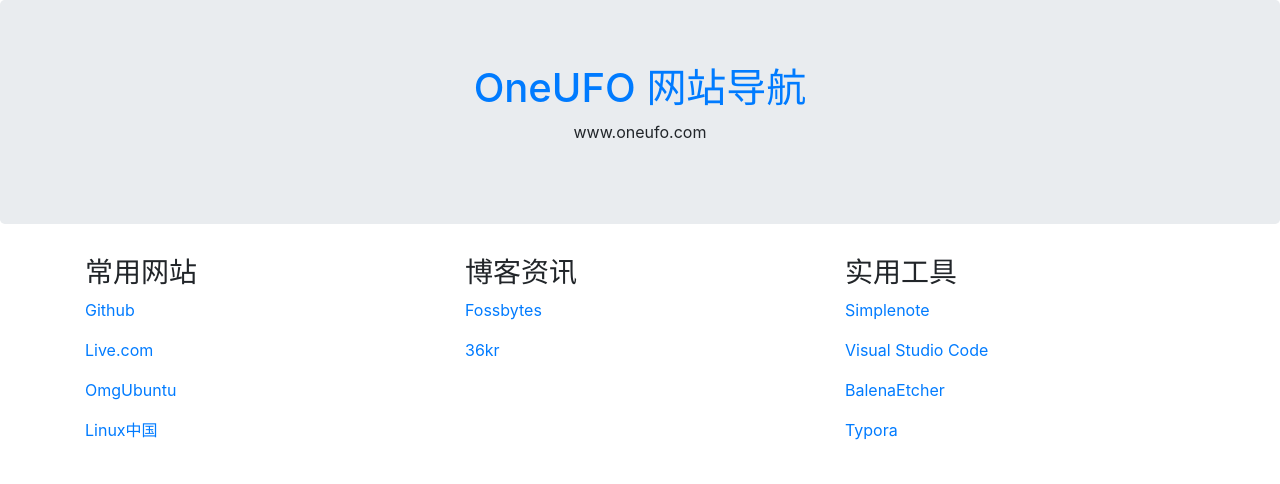
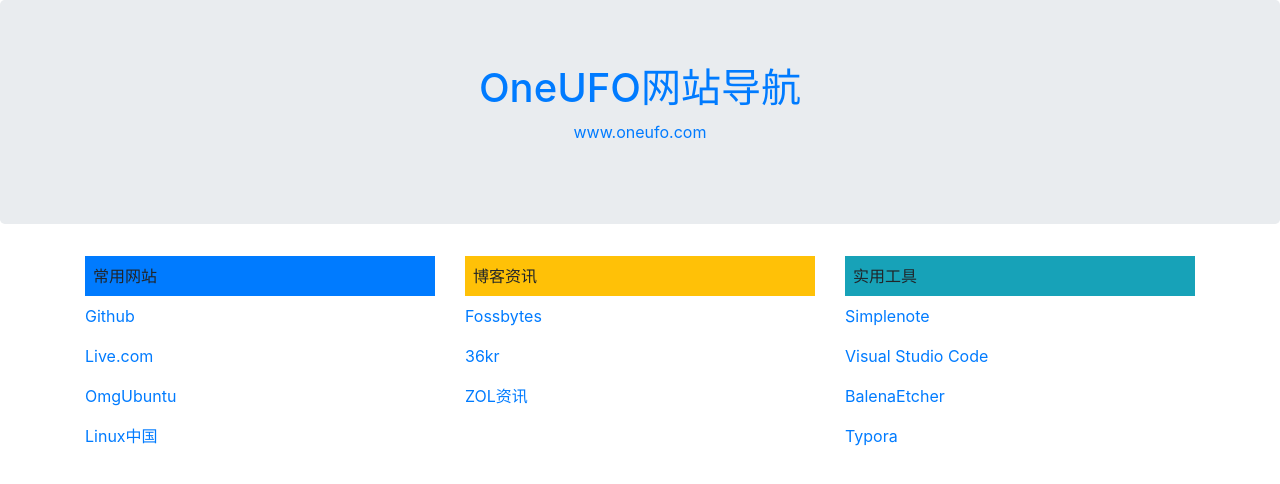
Before and after one commit to oneufo/123, a plain HTML site: page index.html in a window 1280 px wide. Drawn offline with nearby package versions, Linux system fonts and the light colour scheme.

Commit message:
Update index.html

```diff
--- a/index.html
+++ b/index.html
@@ -11,26 +11,30 @@
 <body>
 
 <div class="jumbotron text-center">
-  <h1><a href="http://www.oneufo.com" target="_blank">OneUFO</a>  <a href="http://www.oneufo/123">网站导航</a></h1>
-  <p>www.oneufo.com</p>
+  <h1><a href="http://www.oneufo.com/123">OneUFO网站导航</a></h1>
+  <p><a href="http://www.oneufo.com" target="_blank">www.oneufo.com</a></p>
 </div>
 
 <div class="container">
   <div class="row">
     <div class="col-sm-4">
-      <h3>常用网站</h3>
+      <div class="p-2 bg-primary">常用网站</div>
+      <h3></h3>
       <p><a href="http://www.github.com" data-toggle="tooltip" title="代码托管平台"target="_blank">Github </a></p>
       <p><a href="http://live.com" data-toggle="tooltip" title="微软邮箱网盘"target="_blank">Live.com</a></p>
       <p><a href="http://www.omgubuntu.co.uk" data-toggle="tooltip" title="Ubuntu资讯网站"target="_blank">OmgUbuntu</a></p>
       <p><a href="http://www.linux.cn" data-toggle="tooltip" title="国内Linux资讯网站"target="_blank">Linux中国</a></p>
     </div>
     <div class="col-sm-4">
-      <h3>博客资讯</h3>
-      <p><a href="http://fossbytes.com/" data-toggle="tooltip" title="国外科技博客"target="_blank">Fossbytes</a></p>
+      <div class="p-2 bg-warning">博客资讯</div>
+      <h3></h3>
+      <p><a href="http://fossbytes.com" data-toggle="tooltip" title="国外科技博客"target="_blank">Fossbytes</a></p>
       <p><a href="http://www.36kr.com" data-toggle="tooltip" title="科技资讯博客"target="_blank">36kr</a></p>
+      <p><a href="http://zol.com.cn" data-toggle="tooltip" title="ZOL科技资讯"target="_blank">ZOL资讯</a></p>
     </div>
     <div class="col-sm-4">
-      <h3>实用工具</h3>
+      <div class="p-2 bg-info">实用工具</div>
+      <h3></h3>
       <p><a href="http://www.simplenote.com" data-toggle="tooltip" title="简洁免费支持全平台笔记"target="_blank">Simplenote</a></p>
       <p><a href="https://code.visualstudio.com" data-toggle="tooltip" title="方便实用代码编辑"target="_blank">Visual Studio Code</a></p>
       <p><a href="https://www.balena.io/etcher" data-toggle="tooltip" title="制作U盘启动系统"target="_blank">BalenaEtcher</a></p>
```
